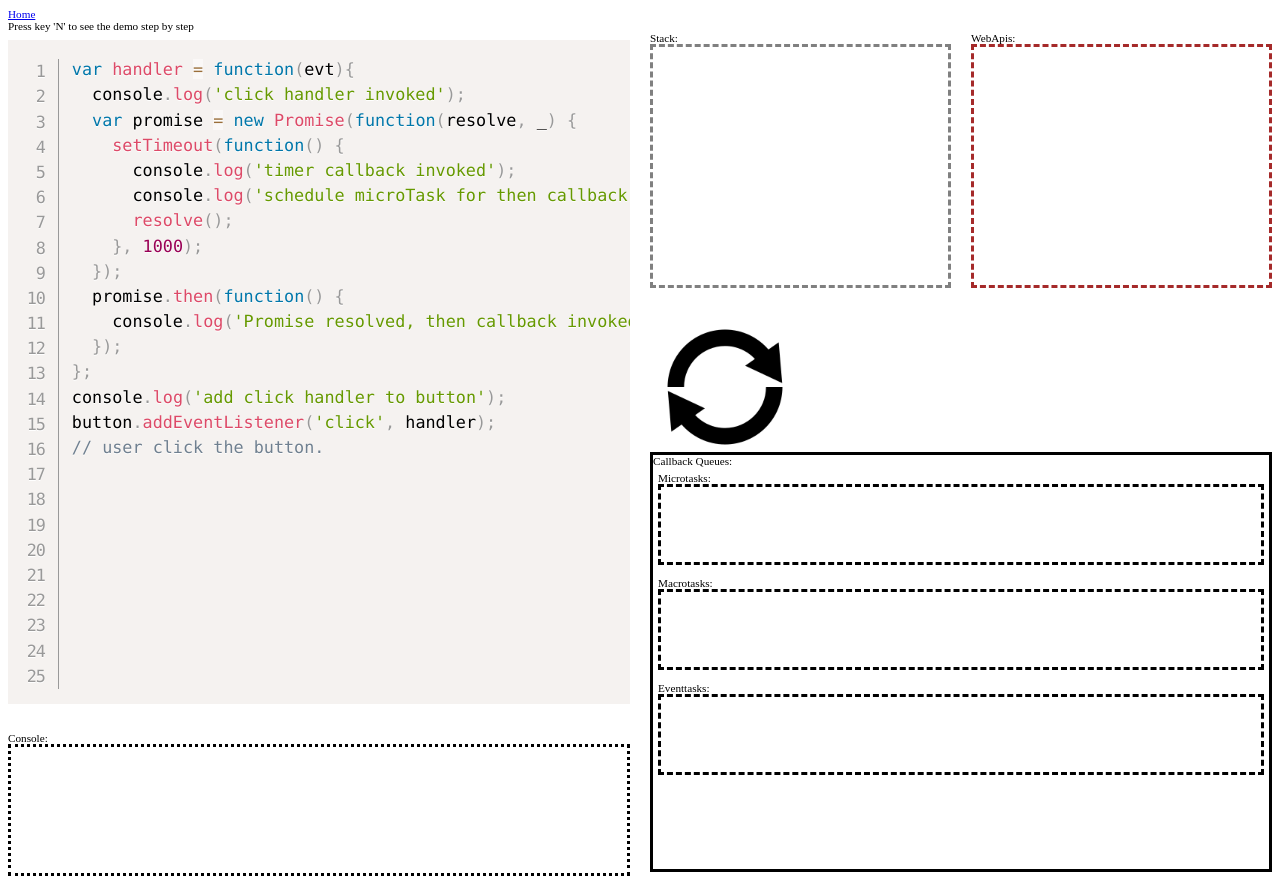
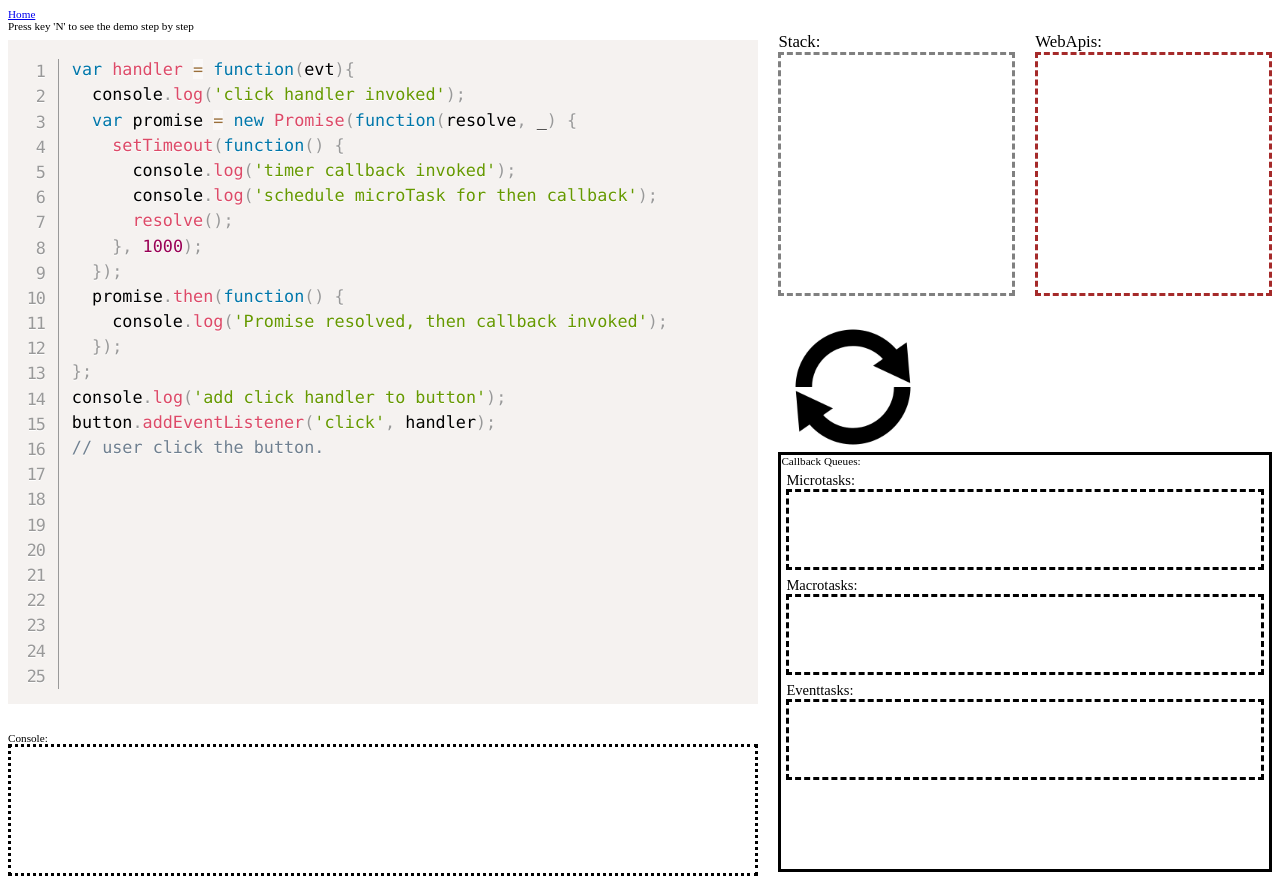
Before and after one commit to JiaLiPassion/code-presenter, an Angular app: page /code in a window 1280 px wide. Built offline with nearby package versions, Linux system fonts and the light colour scheme.

Commit message:
update font

```diff
--- a/src/app/code-presenter/code-presenter.component.css
+++ b/src/app/code-presenter/code-presenter.component.css
@@ -1,37 +1,47 @@
 .wrapper {
   display: grid;
-  grid-template-columns: repeat(4, 1fr);
+  grid-template-columns: repeat(5, 1fr);
   grid-auto-rows: 140px;
   grid-column-gap: 20px;
 }
 
 .codeblock {
-  grid-column: 1/3;
+  grid-column: 1/4;
+  grid-row: 1/ 6;
+}
+
+.codeblocksmaller {
+  grid-column: 1/4;
   grid-row: 1/ 7;
 }
 
-.console {
-  grid-column: 1/3;
+.consolesmaller {
+  grid-column: 1/4;
   grid-row: 6/7;
 }
 
+.console {
+  grid-column: 1/4;
+  grid-row: 5/7;
+}
+
 .stack {
-  grid-column: 3/4;
+  grid-column: 4/5;
   grid-row: 1/3;
 }
 
 .dom {
-  grid-column: 4/5;
+  grid-column: 5/6;
   grid-row: 1/3;
 }
 
 .eventloop {
-  grid-column: 3/5;
+  grid-column: 4/6;
   grid-row: 3/4;
 }
 
 .callback-container {
-  grid-column: 3/5;
+  grid-column: 4/6;
   grid-row: 4/7;
   border: solid;
 }
--- a/src/app/code-presenter/code-presenter.component.html
+++ b/src/app/code-presenter/code-presenter.component.html
@@ -1,7 +1,7 @@
 <a routerLink="/home">Home</a> <div>Press key 'N' to see the demo step by step</div>
 <div class="wrapper">
-  <app-code class="codeblock" [code]="code" [hightlightLineNumber]="hightlightLineNumber" [fontClass]="fontClass"></app-code>
-  <app-console class="console" [output]="consoleStr"></app-console>
+  <app-code [ngClass]="codeClass" [code]="code" [hightlightLineNumber]="hightlightLineNumber" [fontClass]="fontClass"></app-code>
+  <app-console [ngClass]="consoleClass" [output]="consoleStr"></app-console>
   <app-stack class="stack" [stacks]="stacks"></app-stack>
   <app-dom class="dom" [items]="domTasks"></app-dom>
   <app-eventloop class="eventloop"></app-eventloop>
--- a/src/app/code-presenter/code-presenter.component.ts
+++ b/src/app/code-presenter/code-presenter.component.ts
@@ -13,6 +13,9 @@ declare let Prism: any;
 export class CodePresenterComponent implements OnInit {
   @Input() mode: string;
   fontClass = 'normal-code';
+  codeClass = 'codeblock';
+  consoleClass = 'console';
+
   code: string;
   hightlightLineNumber: number;
   consoleOutput: string[] = [];
@@ -70,6 +73,8 @@ export class CodePresenterComponent implements OnInit {
       this.init();
       if (this.code.split('\n').length >= 20) {
         this.fontClass = 'smaller';
+        this.codeClass = 'codeblocksmaller';
+        this.consoleClass = 'consolesmaller';
       }
     }));
   }
--- a/src/app/dom/dom.component.css
+++ b/src/app/dom/dom.component.css
@@ -1,3 +1,7 @@
+.title {
+  font-size: 150%;
+}
+
 .dom-container {
   border: dashed;
   border-color: brown;
--- a/src/app/dom/dom.component.html
+++ b/src/app/dom/dom.component.html
@@ -1,4 +1,4 @@
-WebApis:
+<span class="title">WebApis:</span>
 <div class="dom-container">
   <div class="dom-item" *ngFor="let item of items">
     <div class="dom-item-text">{{item.text}}</div>
--- a/src/app/queue/queue.component.css
+++ b/src/app/queue/queue.component.css
@@ -1,3 +1,7 @@
+.title {
+  font-size: 130%;
+}
+
 .container {
   border: dashed;
   height: 75%;
--- a/src/app/queue/queue.component.html
+++ b/src/app/queue/queue.component.html
@@ -1,4 +1,4 @@
-{{title}}
+<span class="title">{{title}}</span>
 <div class="container">
   <div class="queue-container">
     <div class="queue-item" [ngClass]="getClass(idx)" *ngFor="let item of items; let idx = index">
--- a/src/app/stack/stack.component.css
+++ b/src/app/stack/stack.component.css
@@ -1,3 +1,7 @@
+.title {
+  font-size:150%;
+}
+
 .stack-item {
   border: solid;
   border-color: rgb(152, 196, 86);
--- a/src/app/stack/stack.component.html
+++ b/src/app/stack/stack.component.html
@@ -1,4 +1,4 @@
-Stack:
+<span class="title">Stack: </span>
 <br/>
 <div class="container">
   <div class="stack-container">
```
